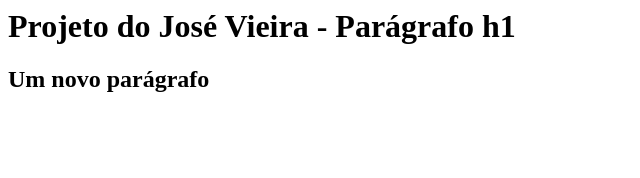
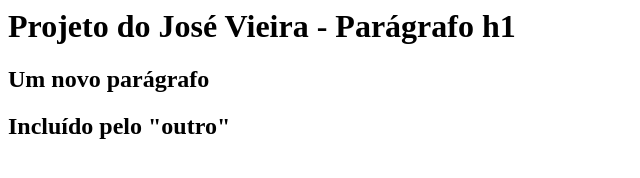
Before and after one commit to JoseSilvaTJ/curso-git, a plain HTML site: page index.html in a window 1280 px wide. Shown: the whole page, without its empty margins (0-640 px from the left). Drawn offline with Linux system fonts and the light colour scheme.

Commit message:
Um header incluído pelo outro

```diff
--- a/index.html
+++ b/index.html
@@ -7,5 +7,7 @@
 		<h1>Projeto do José Vieira - Parágrafo h1</h1>
 
 		<h2>Um novo parágrafo</h2>
+
+		<h2>Incluído pelo "outro"</h2>
 	</body
 </html>
```
